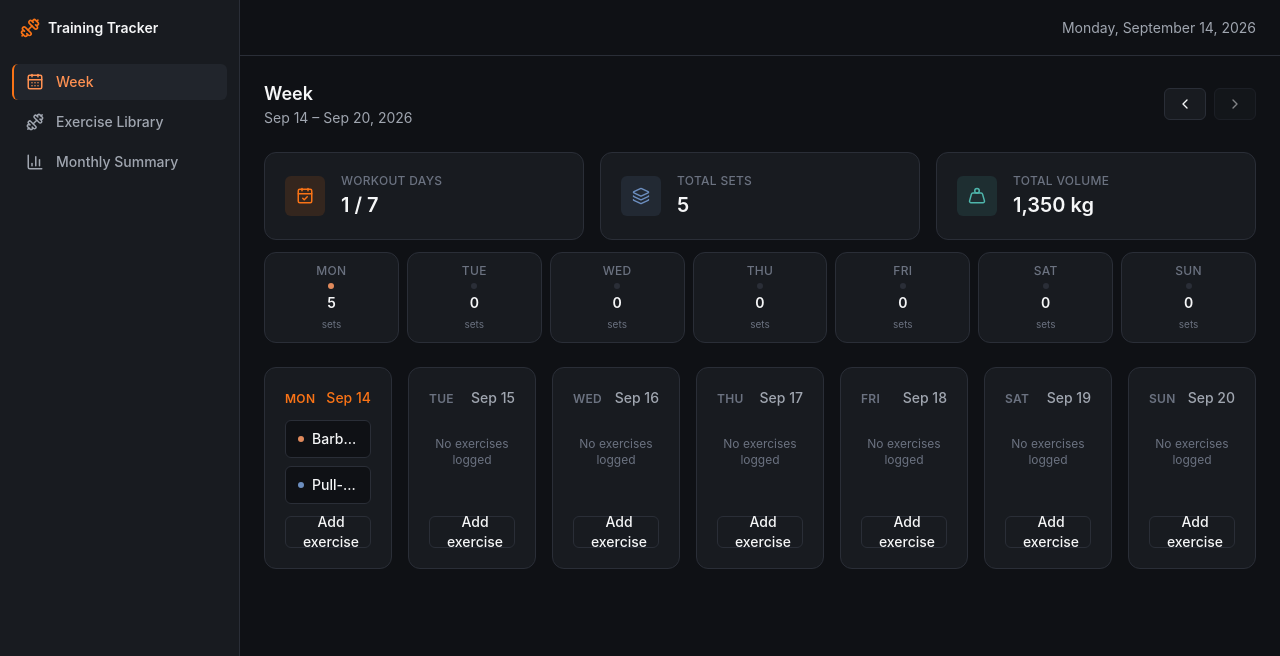
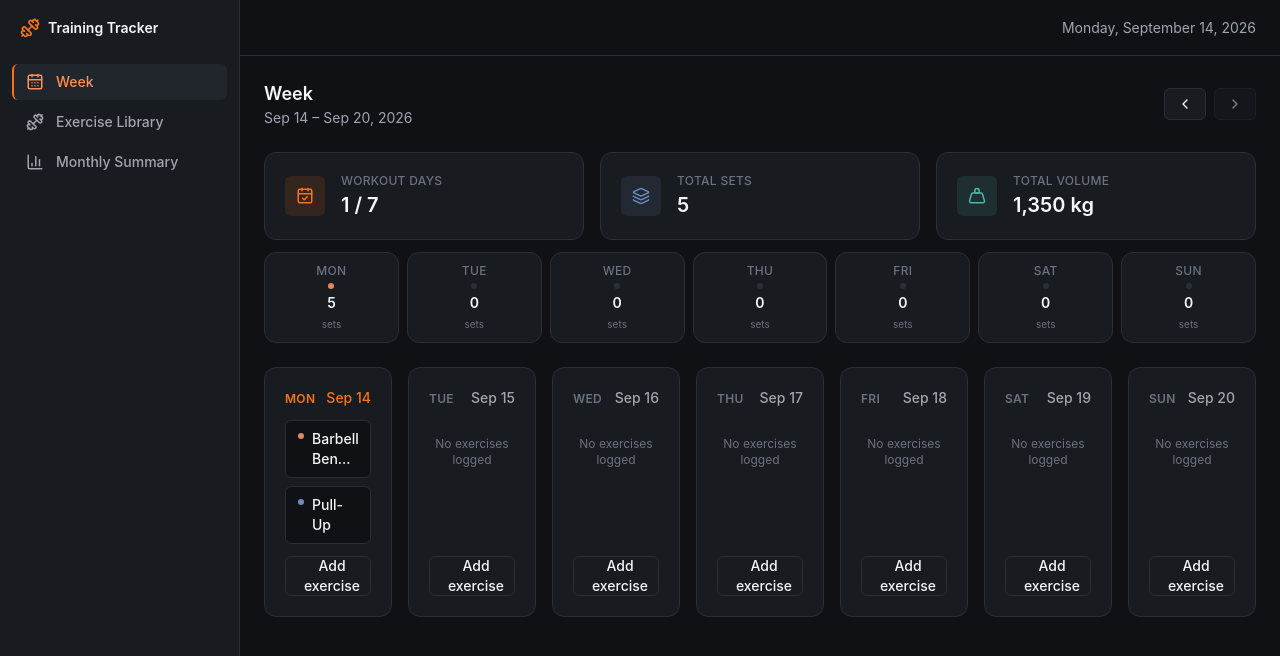
Before and after one commit to Mate0ff/training-tracker, a React (Vite) app: page / in a window 1280 px wide. Shown: the top 656 px of the page. Built offline with nearby package versions, Linux system fonts and the light colour scheme.

Commit message:
Weekly Tracker: bigger Add exercise button, wrap exercise names instead of truncating

```diff
--- a/src/features/weekly-tracker/components/DayColumn.tsx
+++ b/src/features/weekly-tracker/components/DayColumn.tsx
@@ -74,7 +74,7 @@ export function DayColumn({
       <Button
         type="button"
         variant="secondary"
-        size="sm"
+        size="md"
         onClick={() => setIsAddOpen(true)}
         className="w-full"
       >
--- a/src/features/weekly-tracker/components/LoggedExerciseRow.tsx
+++ b/src/features/weekly-tracker/components/LoggedExerciseRow.tsx
@@ -52,16 +52,17 @@ export function LoggedExerciseRow({ entry, exercise, onUpdate, onDelete }: Logge
       <button
         type="button"
         onClick={() => setView('detail')}
-        className="flex w-full items-center gap-2 rounded-md border border-border bg-bg px-3 py-2 text-left transition-colors hover:bg-surface-hover focus:outline-none focus-visible:ring-2 focus-visible:ring-accent"
+        title={exerciseName}
+        className="flex w-full items-start gap-2 rounded-md border border-border bg-bg px-3 py-2 text-left transition-colors hover:bg-surface-hover focus:outline-none focus-visible:ring-2 focus-visible:ring-accent"
       >
         {exercise && (
           <span
-            className="h-1.5 w-1.5 shrink-0 rounded-full"
+            className="mt-1 h-1.5 w-1.5 shrink-0 rounded-full"
             style={{ backgroundColor: bodyPartColors[exercise.bodyPart] }}
             aria-hidden="true"
           />
         )}
-        <span className="truncate text-sm font-medium text-text-primary">{exerciseName}</span>
+        <span className="line-clamp-2 text-sm font-medium text-text-primary">{exerciseName}</span>
       </button>
 
       <Modal
```
